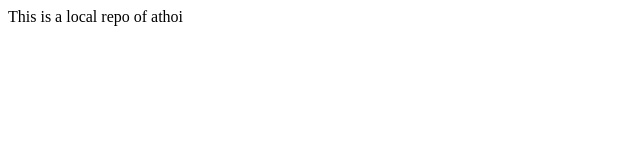
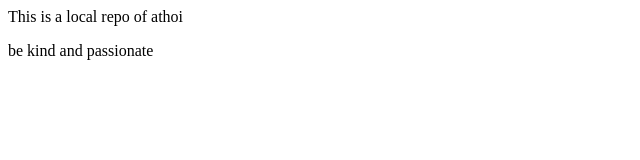
Before and after one commit to Athoi123/LocalRepo, a plain HTML site: page index.html in a window 1280 px wide. Shown: the whole page, without its empty margins (0-640 px from the left). Drawn offline with Linux system fonts and the light colour scheme.

Commit message:
add new feature

```diff
--- a/index.html
+++ b/index.html
@@ -1 +1,2 @@
 <p>This is a local repo of athoi</p>
+<p>be kind and passionate</p>
```
